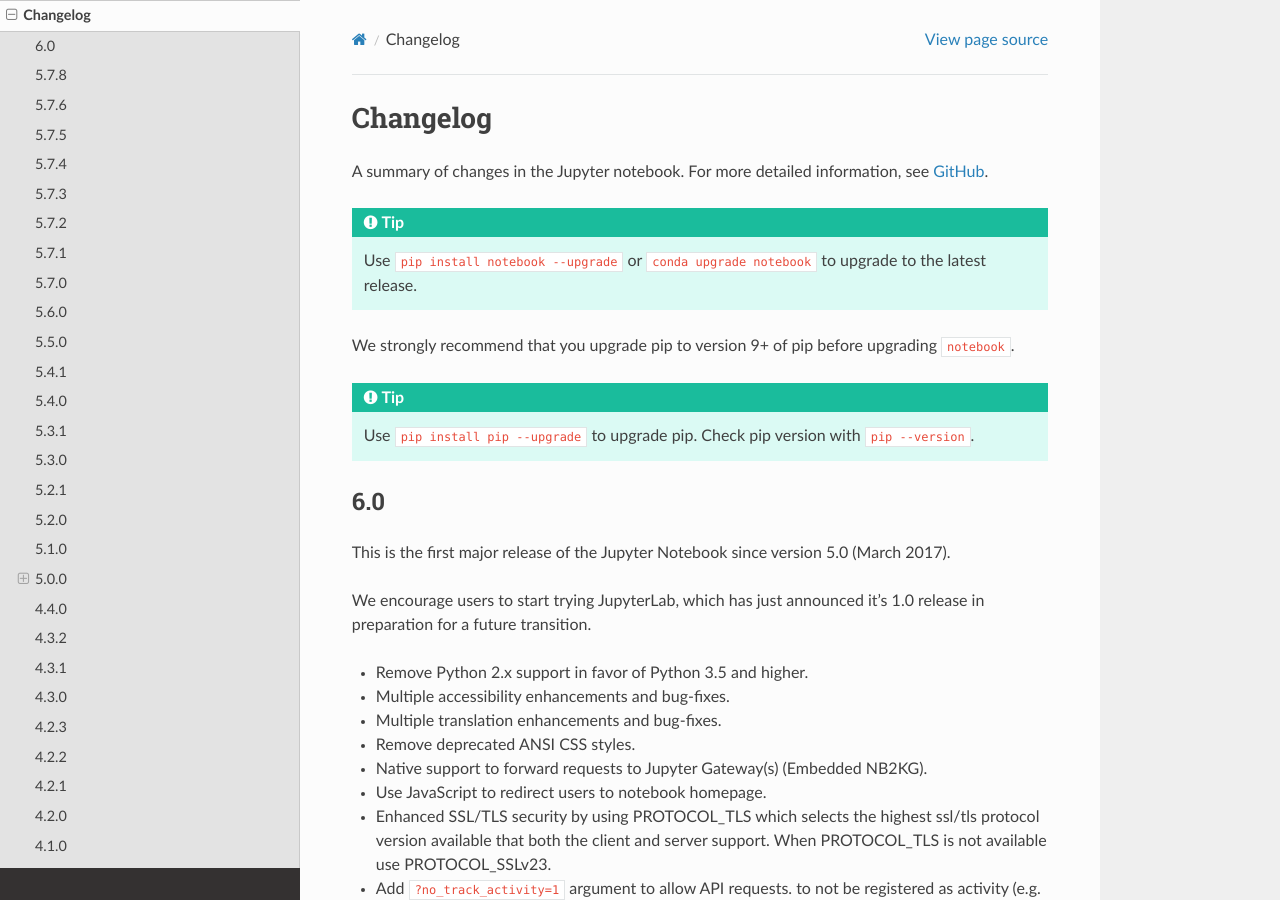
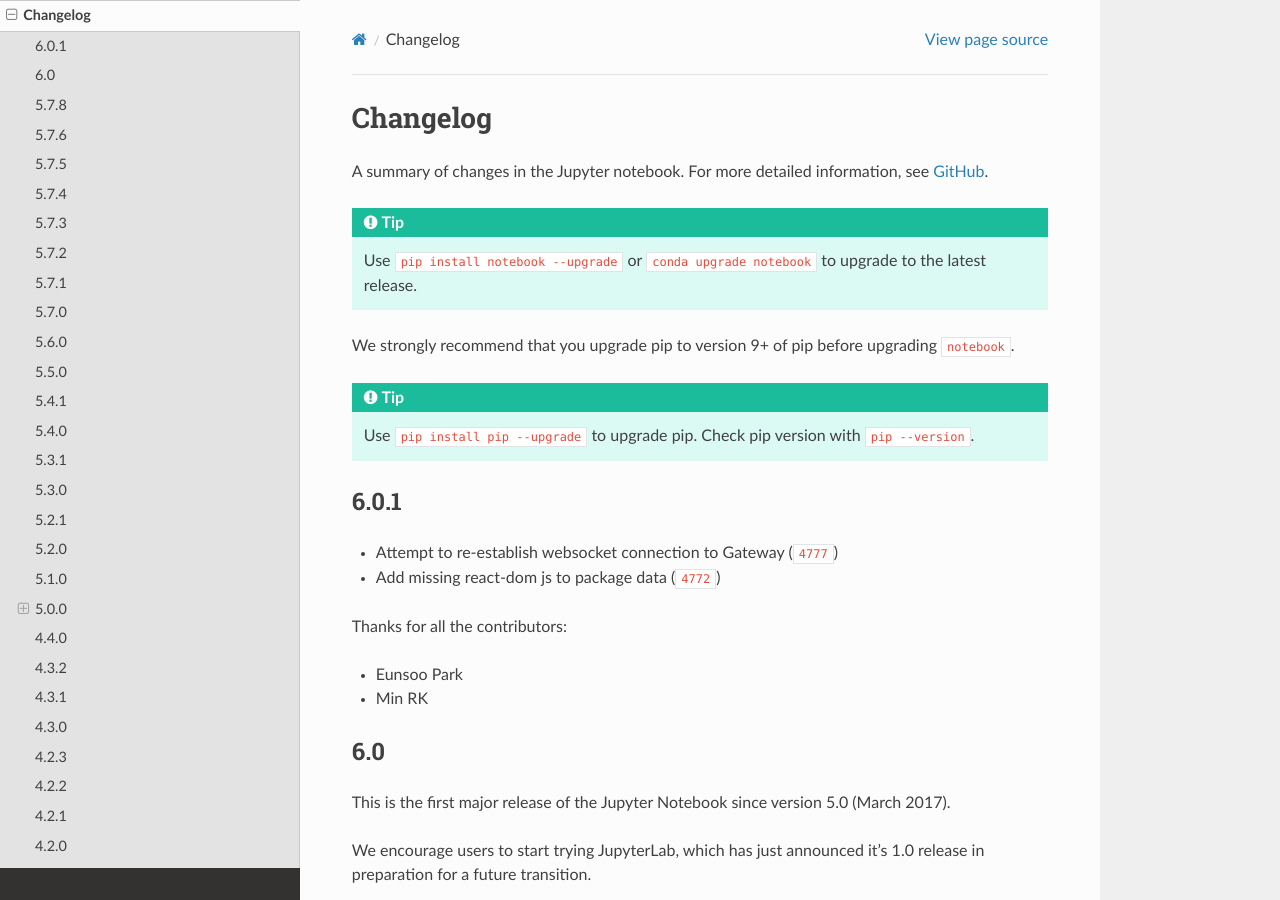
Before and after one commit to jupyter/nbclassic, a Sphinx documentation site: the page built from docs/source/changelog.rst, in a window 1280 px wide and 900 px high. Built offline with Sphinx 7.4.7 and the Read the Docs theme 2.0.0, drawn with Linux system fonts in a browser that asks for light colours; pages that are not in the unit, such as notebooks, are missing from menus; the version number could not be read and is left out; cross-references to code outside the pages are shown as plain code.

Commit message:
Changelog for Release 6.0.1

```diff
--- a/docs/source/changelog.rst
+++ b/docs/source/changelog.rst
@@ -20,6 +20,20 @@
 
     Use ``pip install pip --upgrade`` to upgrade pip. Check pip version with
     ``pip --version``.
+
+
+.. _release-6.0.1:
+
+6.0.1
+-----
+
+- Attempt to re-establish websocket connection to Gateway (:ghpull:`4777`)
+- Add missing react-dom js to package data (:ghpull:`4772`)
+
+Thanks for all the contributors:
+
+- Eunsoo Park
+- Min RK
 
 .. _release-6.0:
 
```
